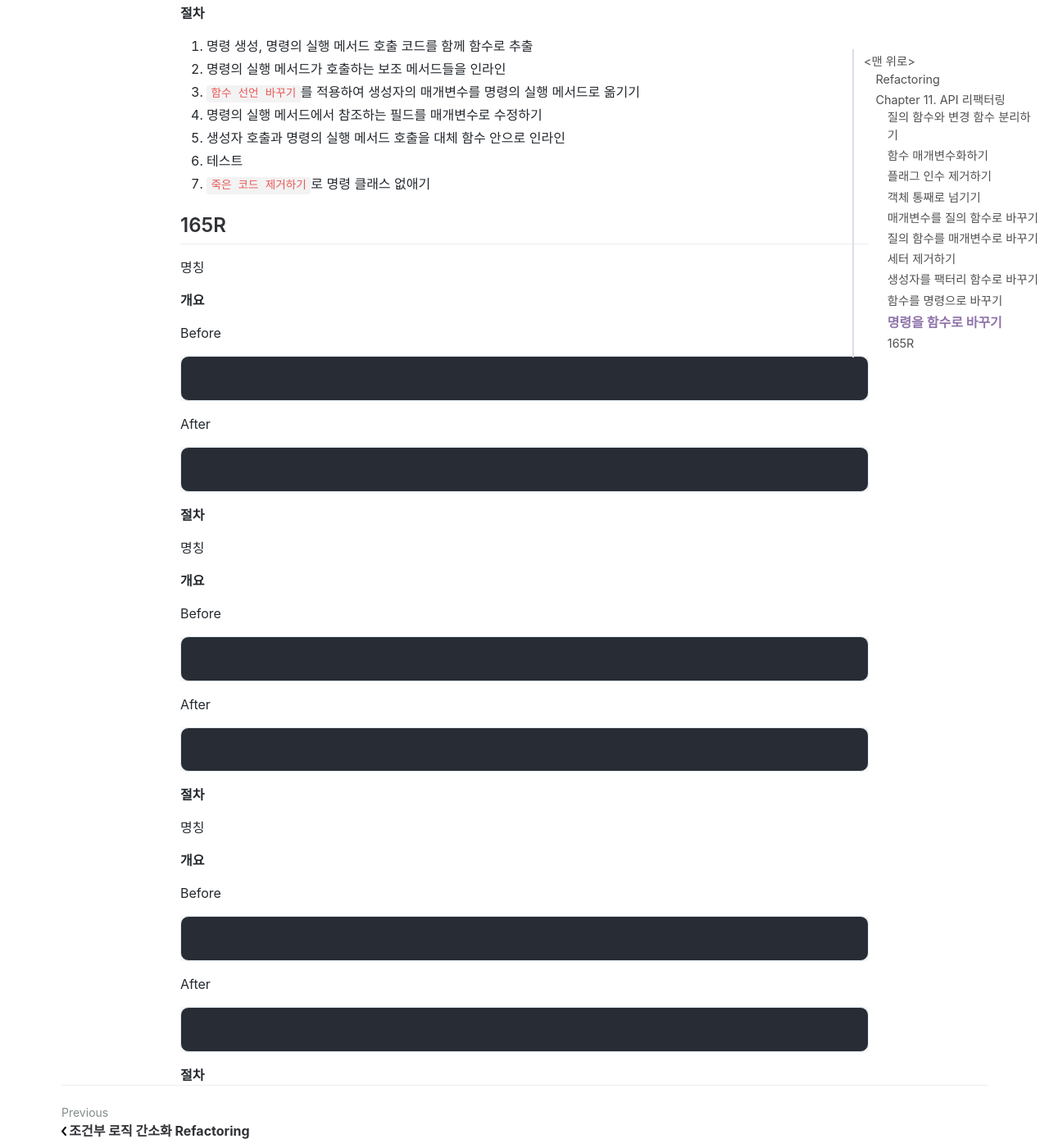
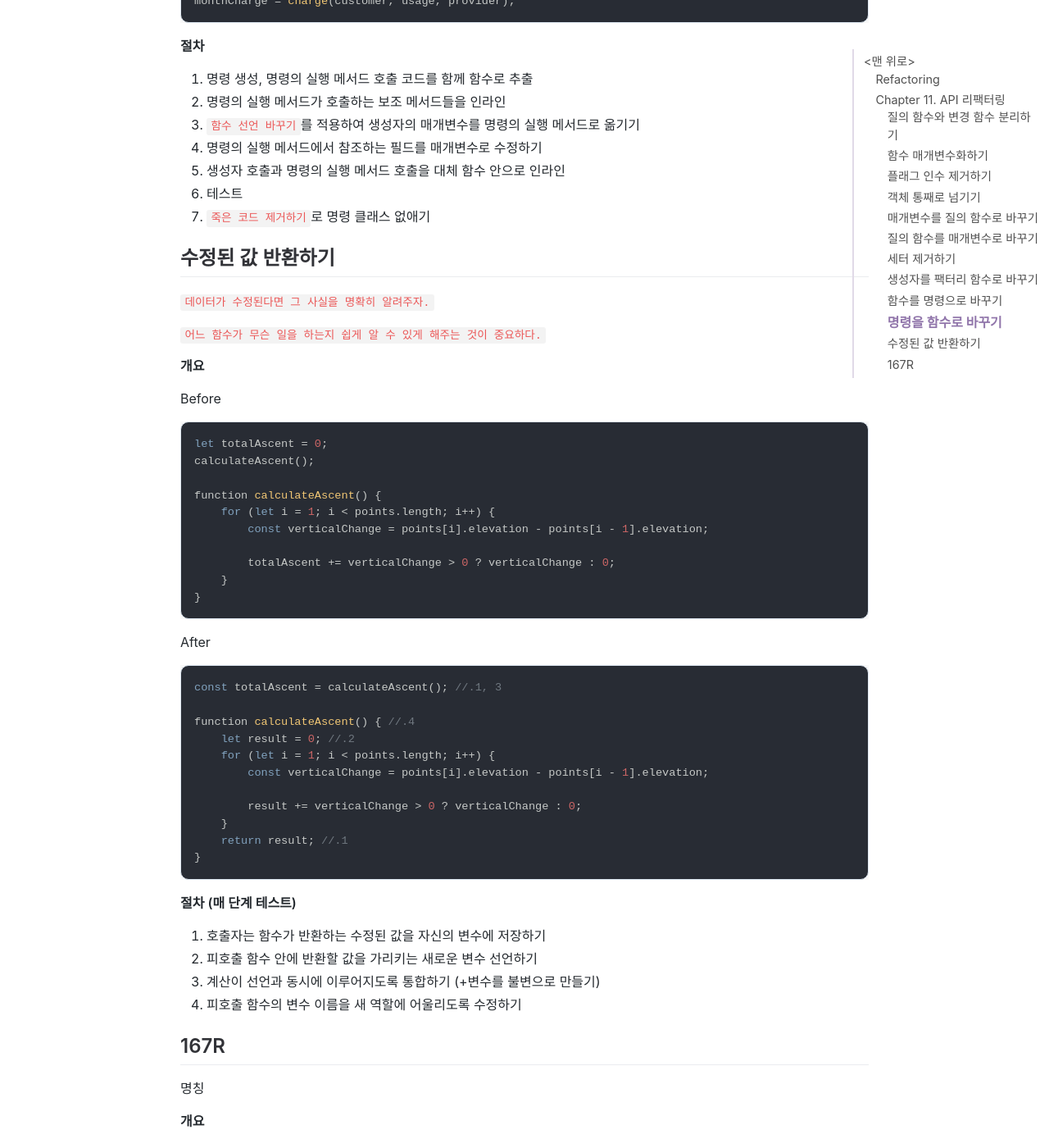
Before and after one commit to jihunparkme/jihunparkme.github.io, a Jekyll site: the page built from _posts/2021-11-28-Refactoring-11.md, in a window 1280 px wide and 1400 px high, scrolled down 11349 px. Shown: the whole window at 82% size. Built offline with Jekyll 4.4.1, drawn with Linux system fonts in a browser that asks for light colours; nearby versions of some CDN libraries; comment, search, counter and statistics services are not loaded; some of the changed text lies outside the part shown.

Commit message:
[Refactoring] 수정된 값 반환하기

````diff
--- a/_posts/2021-11-28-Refactoring-11.md
+++ b/_posts/2021-11-28-Refactoring-11.md
@@ -439,11 +439,11 @@ loadEngineer = createEngineer(document.loadEngineer);
 
 `평범한 함수 메커니즘보다 훨씬 유연하게 함수를 제어하고 표현`
 
-- 큰 메서드를 여러 작은 메서드로 쪼개고 필드를 이용해 메서드들끼리 정보를 공유
-
 `명령 객체 or 명령 : 함수를 캡슐화한 객체(메서드 하나로 구성)`
 
 `명령을 사용하면 서브함수들을 테스트와 디버깅에 활용할 수 있음`
+
+`명령은 가급적 명령보다 더 간단한 방식의 기능을 얻을 수 없는 경우 선택하자.`
 
 - 반대 리팩터링 : 명령을 함수로 바꾸기
 
@@ -487,6 +487,8 @@ class Scorer {
 
 `로직이 크게 복잡하지 않다면 명령 객체의 단점이 커지니 평범한 함수로 바꾸자.`
 
+- 큰 메서드를 여러 작은 메서드로 쪼개고 필드를 이용해 메서드들끼리 정보를 공유하는 정도가 아니라면..
+
 - 반대 리팩터링 : 함수를 명령으로 바꾸기
 
 **개요**
@@ -528,7 +530,53 @@ monthCharge = charge(customer, usage, provider);
 6. 테스트
 7. `죽은 코드 제거하기`로 명령 클래스 없애기
 
-## 165R
+## 수정된 값 반환하기
+
+`데이터가 수정된다면 그 사실을 명확히 알려주자.`
+
+`어느 함수가 무슨 일을 하는지 쉽게 알 수 있게 해주는 것이 중요하다.`
+
+**개요**
+
+Before
+
+```javascript
+let totalAscent = 0;
+calculateAscent();
+
+function calculateAscent() {
+    for (let i = 1; i < points.length; i++) {
+        const verticalChange = points[i].elevation - points[i - 1].elevation;
+
+        totalAscent += verticalChange > 0 ? verticalChange : 0;
+    }
+}
+```
+
+After
+
+```javascript
+const totalAscent = calculateAscent(); //.1, 3
+
+function calculateAscent() { //.4
+    let result = 0; //.2
+    for (let i = 1; i < points.length; i++) {
+        const verticalChange = points[i].elevation - points[i - 1].elevation;
+
+        result += verticalChange > 0 ? verticalChange : 0;
+    }
+    return result; //.1
+}
+```
+
+**절차 (매 단계 테스트)**
+
+1. 호출자는 함수가 반환하는 수정된 값을 자신의 변수에 저장하기
+2. 피호출 함수 안에 반환할 값을 가리키는 새로운 변수 선언하기
+3. 계산이 선언과 동시에 이루어지도록 통합하기 (+변수를 불변으로 만들기)
+4. 피호출 함수의 변수 이름을 새 역할에 어울리도록 수정하기
+
+## 167R
 
 명칭
 
@@ -546,7 +594,7 @@ After
 
 ```
 
-**절차**
+**절차 (매 단계 테스트)**
 
 명칭
 
@@ -564,22 +612,4 @@ After
 
 ```
 
-**절차**
-
-명칭
-
-**개요**
-
-Before
-
-```javascript
-
-```
-
-After
-
-```javascript
-
-```
-
-**절차**
+**절차 (매 단계 테스트)**
````
